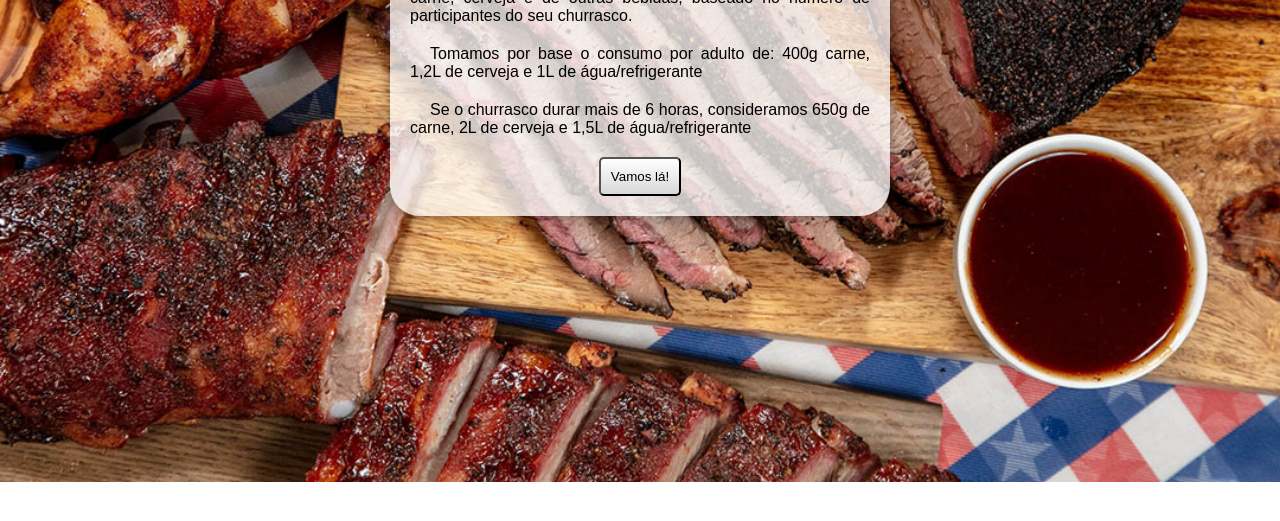
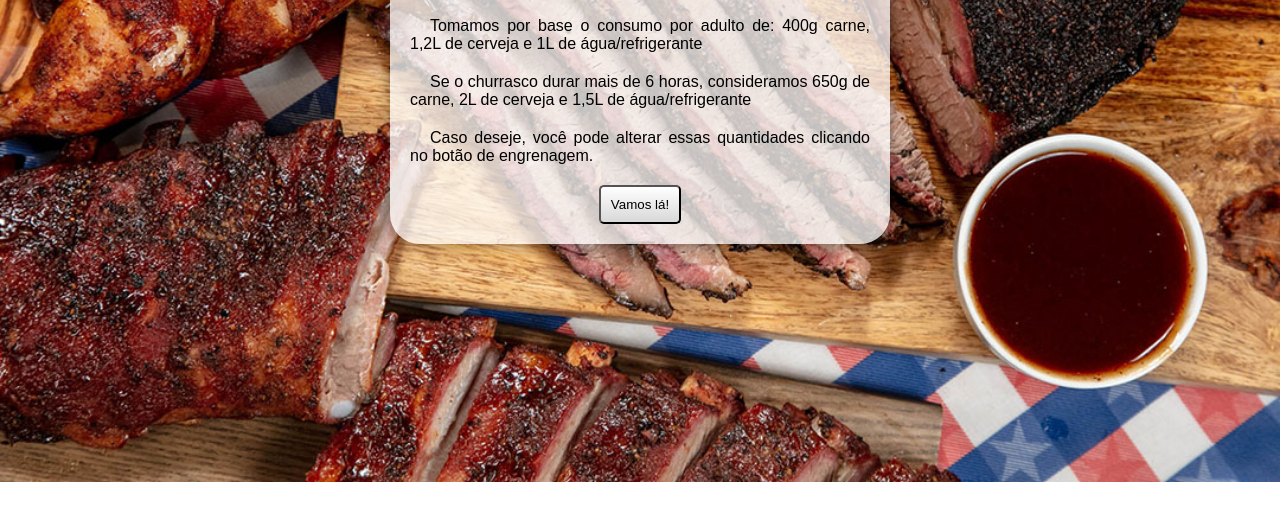
Before and after one commit to IgorWeisss/Churrascometro, a plain HTML site: page index.html in a window 1280 px wide. Shown: the part 345-866 px from the top of the page. Drawn offline with Linux system fonts and the light colour scheme.

Commit message:
Update index.html

```diff
--- a/index.html
+++ b/index.html
@@ -14,6 +14,7 @@
     <p>Este aplicativo calcula para você as quantidades ideais de carne, cerveja e de outras bebidas, baseado no número de participantes do seu churrasco.</p>
     <p>Tomamos por base o consumo por adulto de: 400g carne, 1,2L de cerveja e 1L de água/refrigerante</p>
     <p>Se o churrasco durar mais de 6 horas, consideramos 650g de carne, 2L de cerveja e 1,5L de água/refrigerante</p>
+    <p>Caso deseje, você pode alterar essas quantidades clicando no botão de engrenagem.</p>
     <input type="button" value="Vamos lá!" id="letsGo">
   </div>
 
```
